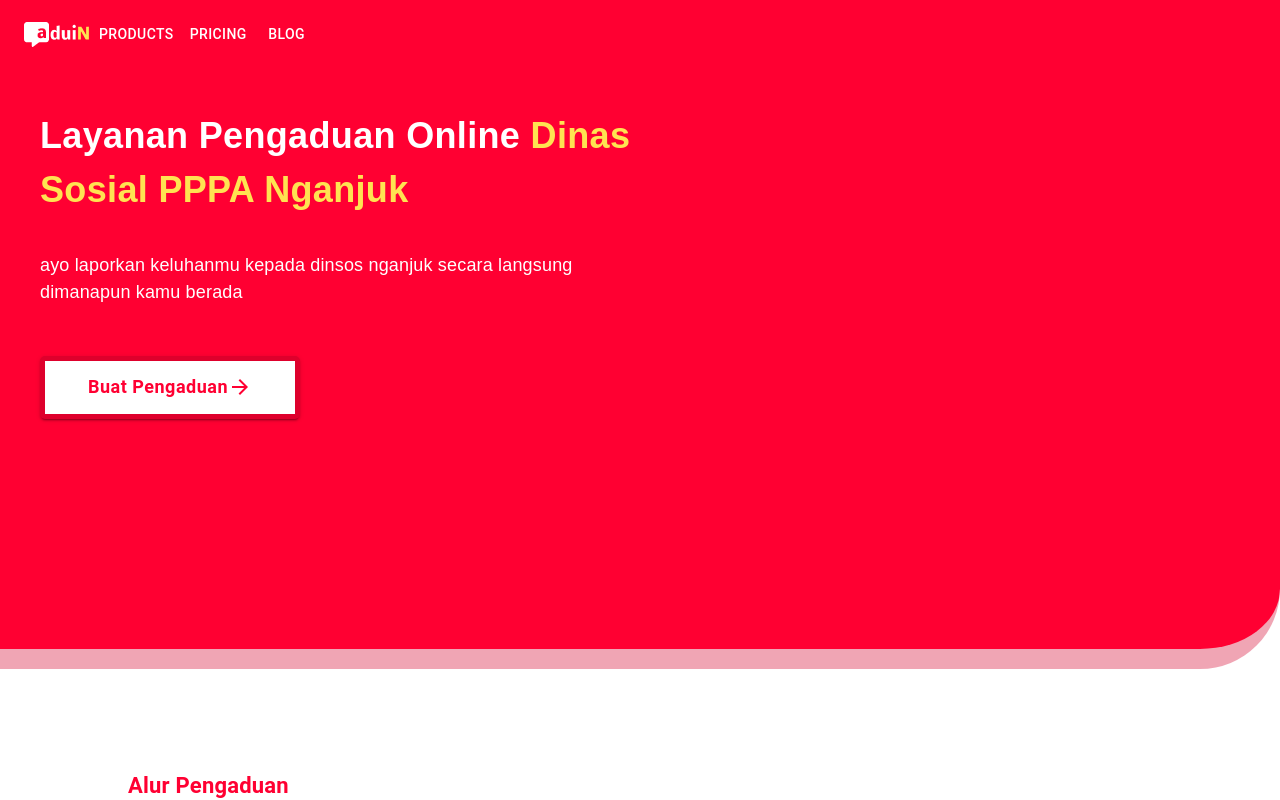
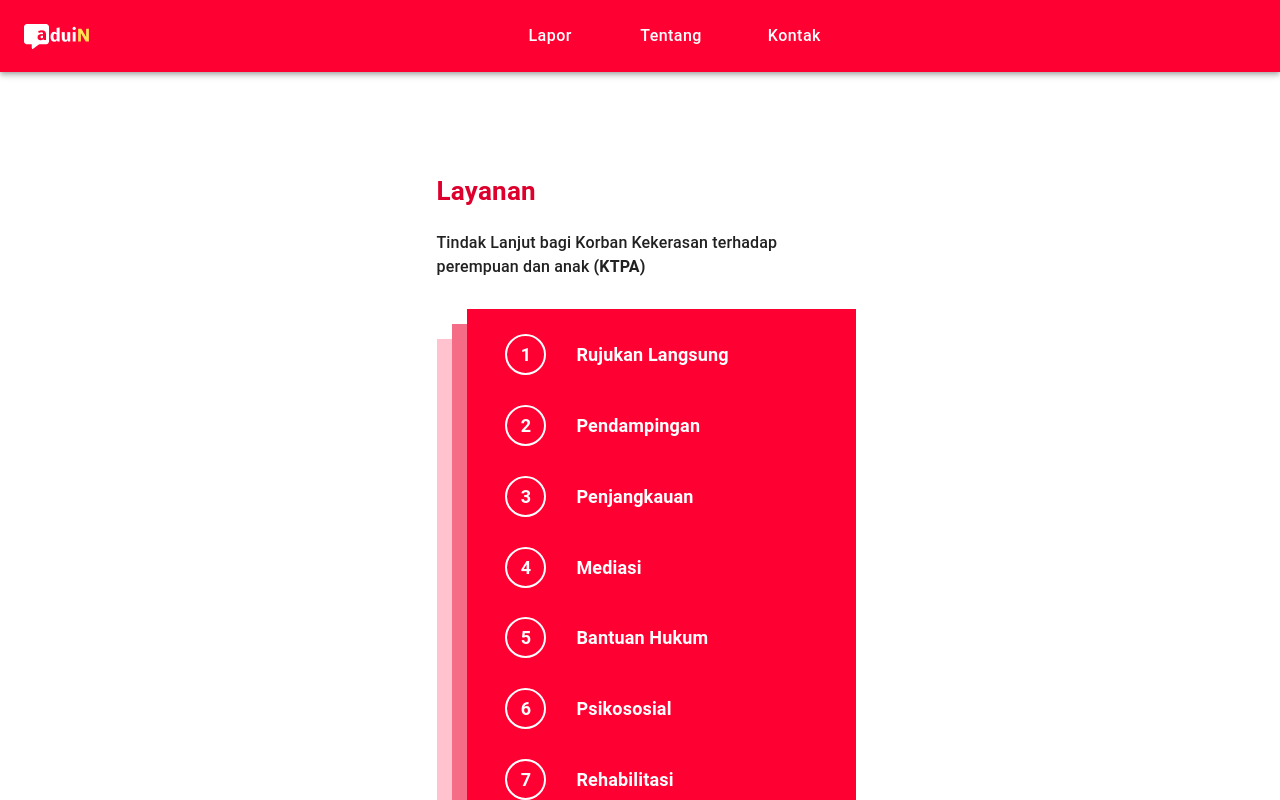
Before and after one commit to RioAldie/Kid-Forum, a React (Create React App) app: page /Report in a window 1280 px wide. Shown: the top 800 px of the page. Built offline with nearby package versions, Linux system fonts and the light colour scheme; the HTML template or start-up script is replaced by a standard one.

Commit message:
make an layout

```diff
--- a/package.json
+++ b/package.json
@@ -12,6 +12,7 @@
     "@testing-library/user-event": "^13.5.0",
     "react": "^18.2.0",
     "react-dom": "^18.2.0",
+    "react-router-dom": "^6.9.0",
     "react-scripts": "5.0.1",
     "web-vitals": "^2.1.4"
   },
--- a/src/App.js
+++ /dev/null
@@ -1,27 +0,0 @@
-import {
-  createTheme,
-  CssBaseline,
-  ThemeProvider,
-} from '@mui/material';
-import './App.css';
-import Home from './pages/home';
-
-function App() {
-  const customeTheme = createTheme({
-    palette: {
-      primary: {
-        main: '#ff0032',
-      },
-    },
-  });
-  return (
-    <>
-      <CssBaseline />
-      <ThemeProvider theme={customeTheme}>
-        <Home />
-      </ThemeProvider>
-    </>
-  );
-}
-
-export default App;
--- /dev/null
+++ b/src/App.jsx
@@ -0,0 +1,47 @@
+import {
+  createTheme,
+  CssBaseline,
+  ThemeProvider,
+} from '@mui/material';
+import { BrowserRouter, Route, Routes } from 'react-router-dom';
+import './App.css';
+import Layout from './layout';
+import Home from './pages/Home';
+import Report from './pages/Report';
+
+function App() {
+  const customeTheme = createTheme({
+    palette: {
+      primary: {
+        main: '#ff0032',
+      },
+    },
+  });
+  return (
+    <BrowserRouter>
+      <CssBaseline />
+      <ThemeProvider theme={customeTheme}>
+        <Routes>
+          <Route
+            path="/"
+            element={
+              <Layout>
+                <Home />
+              </Layout>
+            }
+          />
+          <Route
+            path="/Report"
+            element={
+              <Layout>
+                <Report />
+              </Layout>
+            }
+          />
+        </Routes>
+      </ThemeProvider>
+    </BrowserRouter>
+  );
+}
+
+export default App;
--- a/src/components/ButtonGoLapor.jsx
+++ b/src/components/ButtonGoLapor.jsx
@@ -1,9 +1,11 @@
 import { Button } from '@mui/material';
 import React from 'react';
 import ArrowForwardIcon from '@mui/icons-material/ArrowForward';
+import { Link } from 'react-router-dom';
 
 const ButtonGoLapor = () => {
   return (
+    <Link to={'/report'} sx={{}}>
       <Button
         variant="contained"
         sx={{
@@ -22,9 +24,11 @@ const ButtonGoLapor = () => {
           ' &:hover': {
             color: '#fff',
           },
+          textDecoration: 'none',
         }}>
         Buat Pengaduan <ArrowForwardIcon />
       </Button>
+    </Link>
   );
 };
 
--- a/src/index.css
+++ b/src/index.css
@@ -1,8 +1,8 @@
 body {
   margin: 0;
-  font-family: -apple-system, BlinkMacSystemFont, 'Segoe UI', 'Roboto', 'Oxygen',
-    'Ubuntu', 'Cantarell', 'Fira Sans', 'Droid Sans', 'Helvetica Neue',
-    sans-serif;
+  font-family: -apple-system, BlinkMacSystemFont, 'Segoe UI', 'Roboto',
+    'Oxygen', 'Ubuntu', 'Cantarell', 'Fira Sans', 'Droid Sans',
+    'Helvetica Neue', sans-serif;
   -webkit-font-smoothing: antialiased;
   -moz-osx-font-smoothing: grayscale;
 }
@@ -11,3 +11,7 @@ code {
   font-family: source-code-pro, Menlo, Monaco, Consolas, 'Courier New',
     monospace;
 }
+
+a {
+  text-decoration: none;
+}
--- a/src/layout/Footer.jsx
+++ b/src/layout/Footer.jsx
@@ -26,6 +26,7 @@ const Footer = () => {
         gap: '20px',
         justifyContent: 'space-around',
         flexWrap: 'wrap',
+        marginBottom: '0px',
       }}>
       <Box
         sx={{
--- a/src/layout/Navbar.jsx
+++ b/src/layout/Navbar.jsx
@@ -11,7 +11,7 @@ import Button from '@mui/material/Button';
 import MenuItem from '@mui/material/MenuItem';
 import AdbIcon from '@mui/icons-material/Adb';
 
-const pages = ['Products', 'Pricing', 'Blog'];
+const pages = ['Lapor', 'Tentang', 'Kontak'];
 const settings = ['Profile', 'Account', 'Dashboard', 'Logout'];
 
 function ResponsiveAppBar() {
@@ -40,7 +40,10 @@ function ResponsiveAppBar() {
       <Container maxWidth="xl">
         <Toolbar disableGutters>
           <Box
-            sx={{ flexGrow: 1, display: { xs: 'flex', md: 'none' } }}>
+            sx={{
+              flexGrow: 1,
+              display: { xs: 'flex', md: 'none' },
+            }}>
             <IconButton
               size="large"
               aria-label="account of current user"
@@ -66,10 +69,22 @@ function ResponsiveAppBar() {
               onClose={handleCloseNavMenu}
               sx={{
                 display: { xs: 'block', md: 'none' },
+                border: 'solid 1px #000',
               }}>
               {pages.map((page) => (
-                <MenuItem key={page} onClick={handleCloseNavMenu}>
-                  <Typography textAlign="center">{page}</Typography>
+                <MenuItem
+                  key={page}
+                  onClick={handleCloseNavMenu}
+                  sx={{ textTransform: 'none' }}>
+                  <Typography
+                    textAlign="center"
+                    sx={{
+                      fontSize: '16px',
+                      fontWeight: '600',
+                      textTransform: 'none',
+                    }}>
+                    {page}
+                  </Typography>
                 </MenuItem>
               ))}
             </Menu>
@@ -82,12 +97,26 @@ function ResponsiveAppBar() {
           />
 
           <Box
-            sx={{ flexGrow: 1, display: { xs: 'none', md: 'flex' } }}>
+            sx={{
+              flexGrow: 1,
+              display: { xs: 'none', md: 'flex' },
+              justifyContent: 'center',
+              gap: '50px',
+            }}>
             {pages.map((page) => (
               <Button
                 key={page}
                 onClick={handleCloseNavMenu}
-                sx={{ my: 2, color: 'white', display: 'block' }}>
+                sx={{
+                  my: 2,
+                  color: 'white',
+                  display: 'block',
+                  textTransform: 'none',
+                  fontSize: '16px',
+                  '&hover': {
+                    borderBottom: 'solid 1px #fff',
+                  },
+                }}>
                 {page}
               </Button>
             ))}
--- /dev/null
+++ b/src/layout/index.jsx
@@ -0,0 +1,16 @@
+import { Container } from '@mui/material';
+import React from 'react';
+import Footer from './Footer';
+import ResponsiveAppBar from './Navbar';
+
+const Layout = ({ children }) => {
+  return (
+    <>
+      <ResponsiveAppBar />
+      {children}
+      <Footer />
+    </>
+  );
+};
+
+export default Layout;
--- a/src/pages/home.js
+++ b/src/pages/Home.jsx
@@ -9,8 +9,6 @@ import ResponsiveAppBar from '../layout/Navbar';
 
 const Home = () => {
   return (
-    <>
-      <ResponsiveAppBar />
     <Box
       sx={{
         display: 'flex',
@@ -25,8 +23,6 @@ const Home = () => {
       <Sticker />
       <Services />
     </Box>
-      <Footer />
-    </>
   );
 };
 
--- /dev/null
+++ b/src/pages/Report.jsx
@@ -0,0 +1,24 @@
+import { Box } from '@mui/material';
+import { Container } from '@mui/system';
+import React from 'react';
+import Services from '../components/Services';
+import Sticker from '../components/Sticker';
+
+const Report = () => {
+  return (
+    <Box
+      sx={{
+        display: 'flex',
+        alignItems: 'center',
+        flexDirection: 'column',
+        padding: '0',
+        width: '100%',
+        overflow: 'hidden',
+      }}>
+      <Services />
+      <Sticker />
+    </Box>
+  );
+};
+
+export default Report;
```
Also changed, not shown: 1 other file (tests, documents, lock files or other folders). Lines whose indentation alone changed are shown as unchanged.
